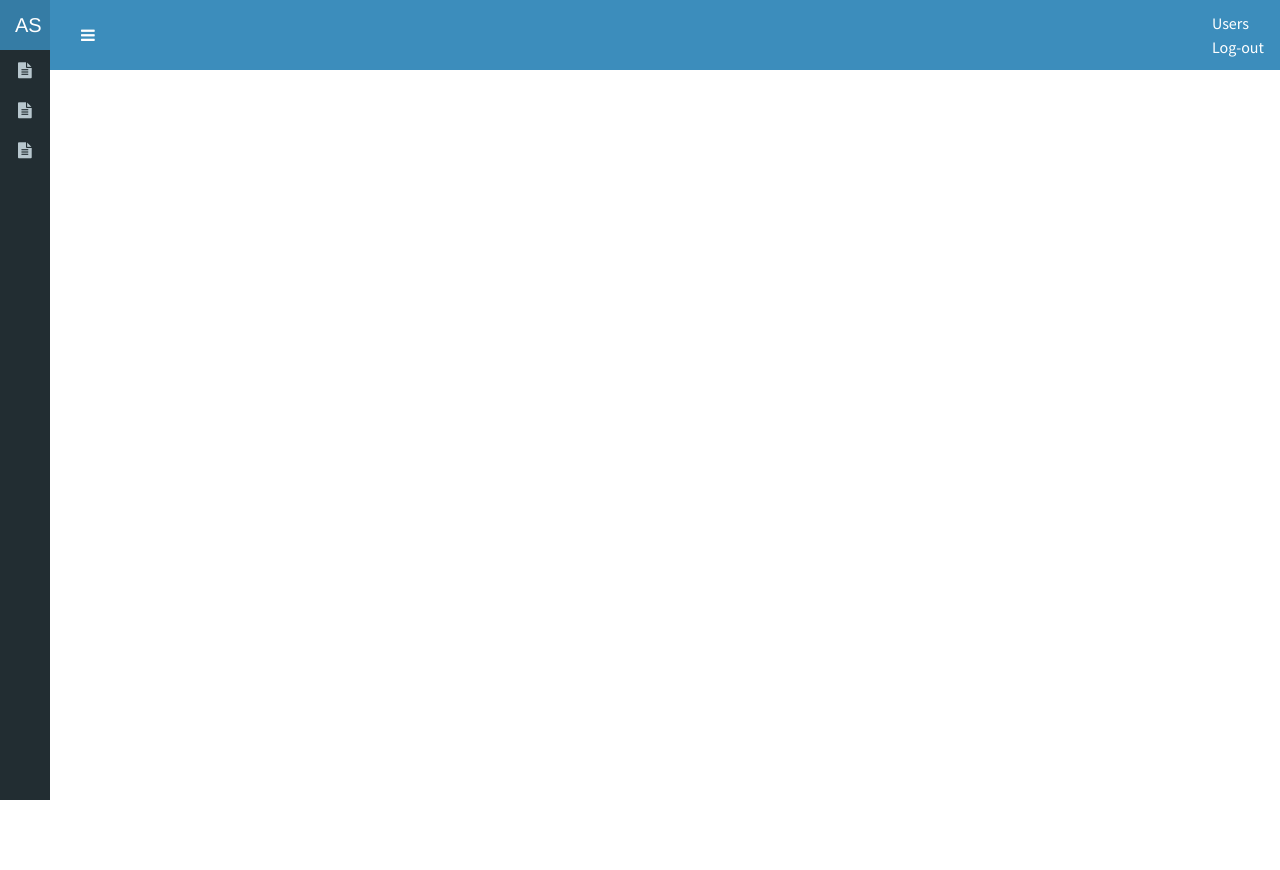
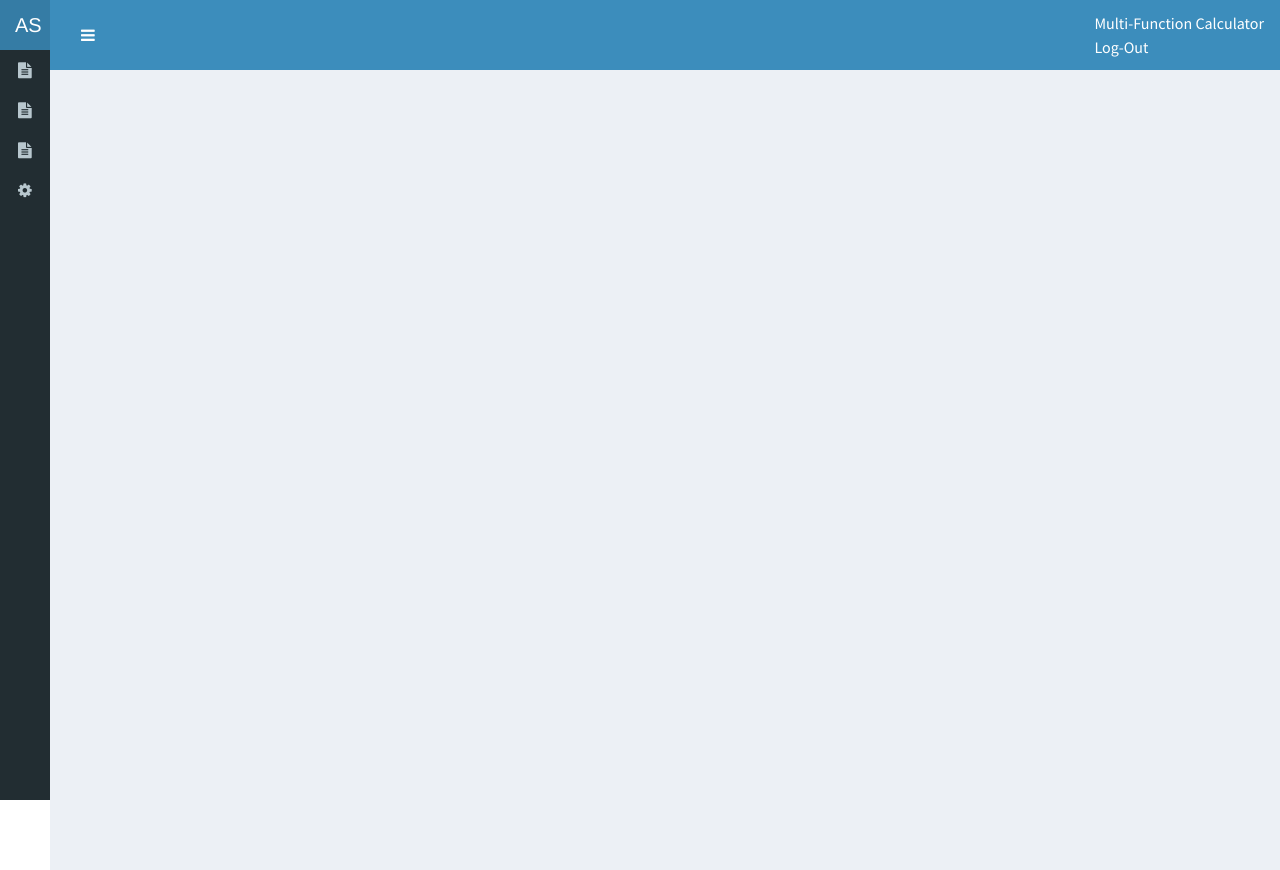
Before and after one commit to eom-eom/SGTSI_AccountingSystem, a PHP site: page /dash.php in a window 1280 px wide. Before the commit the page ends 800 px from the top, so only its background shows below. Run offline with PHP 8.4, Linux system fonts and the light colour scheme; some libraries are stand-ins or nearby versions.

Commit message:
new dash

```diff
--- a/dash.php
+++ b/dash.php
@@ -20,19 +20,17 @@
       </a>
 
 
-
 	<div class="navbar-custom-menu">
 		<ul class="nav navbar-nav">
-		<li><a href="#">Users</a></li>
-		<li><a href="#">Log-out</a></li>
+			<li><a data-toggle="control-sidebar">Multi-Function Calculator</a></li>
+			<li><a href="#">Log-Out</a></li>
 		</ul>
-
-
 	</div>
-
 
   </nav>
 </header>
+
+
 
 <div class="main-sidebar">
   <!-- Inner sidebar -->
@@ -92,12 +90,49 @@
 					</li>
 			</ul>
       </li>
+	  <li class="treeview">
+			<a href="#">
+				<i class="fa fa-gear"></i>
+				<span>Settings</span>
+			</a>
+			<ul class="treeview-menu menu-open">
+					<li><a href="#">
+						<i class="fa  fa-users"></i>
+						<span>Users</span>
+						</a>
+					</li>
+					<li><a href="#">
+						<i class="fa fa-folder"></i>
+						<span>Chart of Accounts</span>
+						</a>
+					</li>
+					<li><a href="#">
+						<i class="fa fa-database"></i>
+						<span>Backup Restore</span>
+						</a>
+					</li>
+					<li><a href="#">
+						<i class="fa fa-folder-o"></i>
+						<span>Audit Trail</span>
+						</a>
+					</li>
+			</ul>
+      </li>
     </ul><!-- /.sidebar-menu -->
   </div>
 </div><!-- /.main-sidebar -->
 
 
 
+<div class="content-wrapper">
+<aside class="control-sidebar control-sidebar-dark">
+  <!-- Content of the sidebar goes here -->
+
+</aside>
+<div class="control-sidebar-bg"></div>
+</div>
+
+
 <?php
 	addFoot();
 ?>
```
